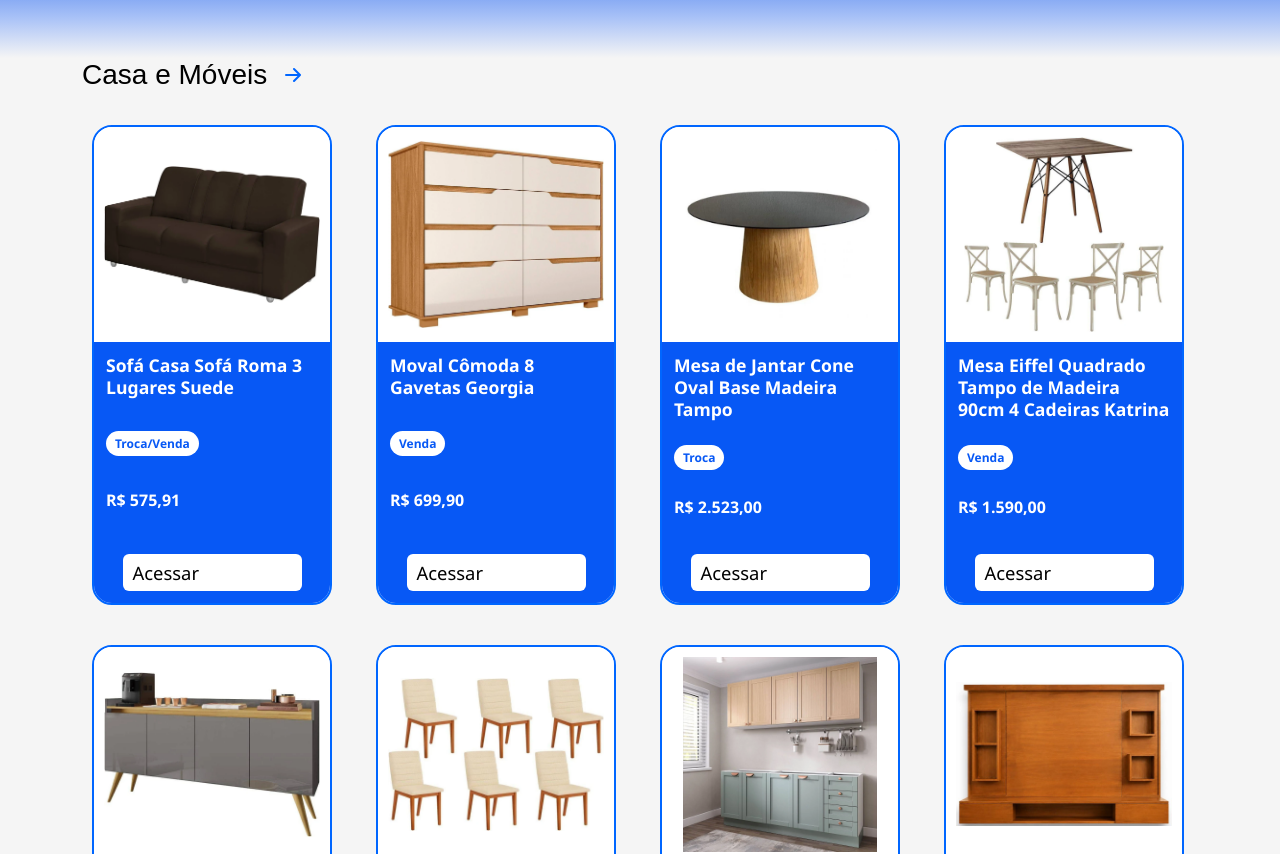
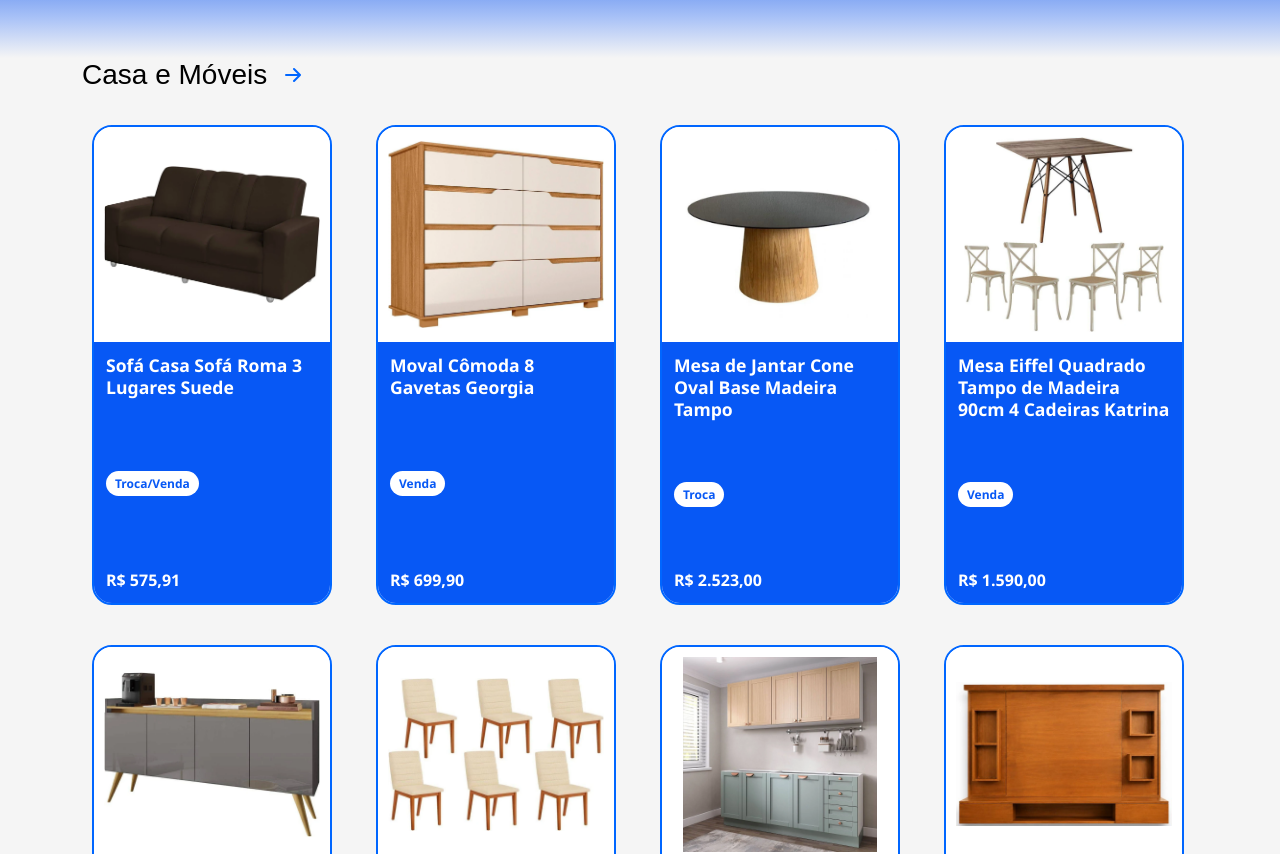
Before and after one commit to Hackathon-Trade-Hub/Trade-hub, a Vue app: page / in a window 1280 px wide. Shown: the part 440-1294 px from the top of the page. Built offline with nearby package versions, Linux system fonts and the light colour scheme.

Commit message:
ajuste no cardProduto

```diff
--- a/src/components/ProdutoCard.vue
+++ b/src/components/ProdutoCard.vue
@@ -1,5 +1,5 @@
 <template>
-  <div class="produto-card">
+  <RouterLink :to="{ name: 'paginaProduto', params: { id } }" class="produto-card">
 
     <div class="produto-img">
       <img :src="imagem" class="img-top" :alt="titulo" />
@@ -9,13 +9,9 @@
       <h5 class="card-title">{{ titulo }}</h5>
       <p v-if="status" class="card-status">{{ status }}</p>
       <p v-if="preco" class="card-price">{{ preco }}</p>
+    </div>
 
-      <RouterLink :to="{ name: 'paginaProduto', params: { id } }" class="botao">
-        Acessar
-      </RouterLink>
-
-    </div>
-  </div>
+  </RouterLink>
 </template>
 
 <script>
@@ -39,8 +35,8 @@ export default {
 
   margin: 10px;
 
-  border: 2px solid #0066ff ;
-  border-radius: 20px ;
+  border: 2px solid #0066ff;
+  border-radius: 20px;
 
   overflow: hidden;
 
@@ -48,6 +44,10 @@ export default {
   flex-direction: column;
 
   background: #ffffff;
+
+  text-decoration: none;
+  color: inherit;
+  cursor: pointer;
 }
 
 .produto-img {
@@ -89,6 +89,10 @@ export default {
   justify-content: space-between;
 }
 
+.produto-title:hover {
+  text-decoration: underline;
+}
+
 .card-title {
   margin: 0;
 
@@ -118,24 +122,4 @@ export default {
   font-size: 1rem;
   font-weight: 700;
 }
-
-.botao {
-  width: 75%;
-
-  align-self: center;
-
-  padding: 6px 10px;
-
-  border-radius: 6px;
-
-  background-color: #ffffff;
-  color: #000000;
-
-  text-decoration: none;
-
-  font-family: 'Segoe UI', Tahoma, Geneva, Verdana, sans-serif;
-  font-size: 1.15rem;
-  font-weight: 500;
-  margin-top: 10px;
-}
 </style>
```
